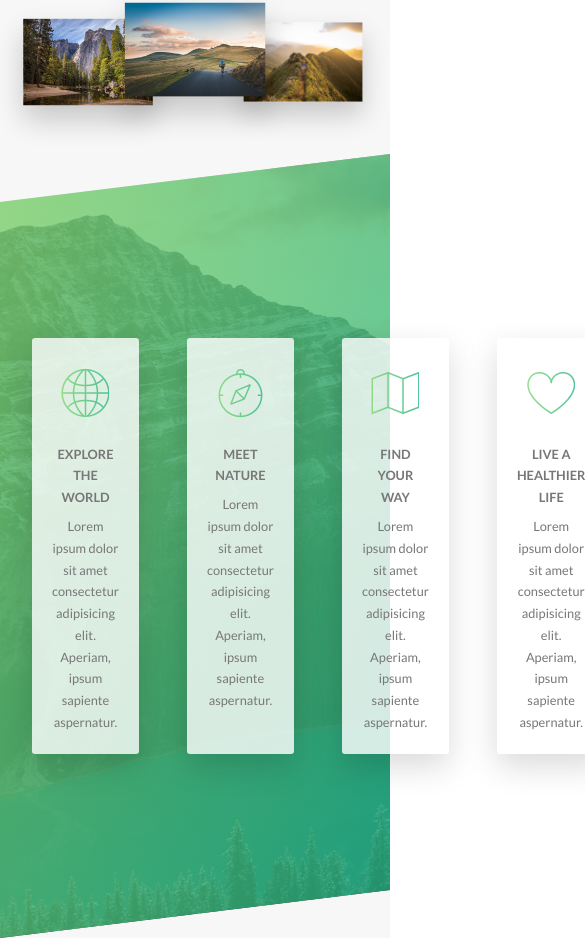
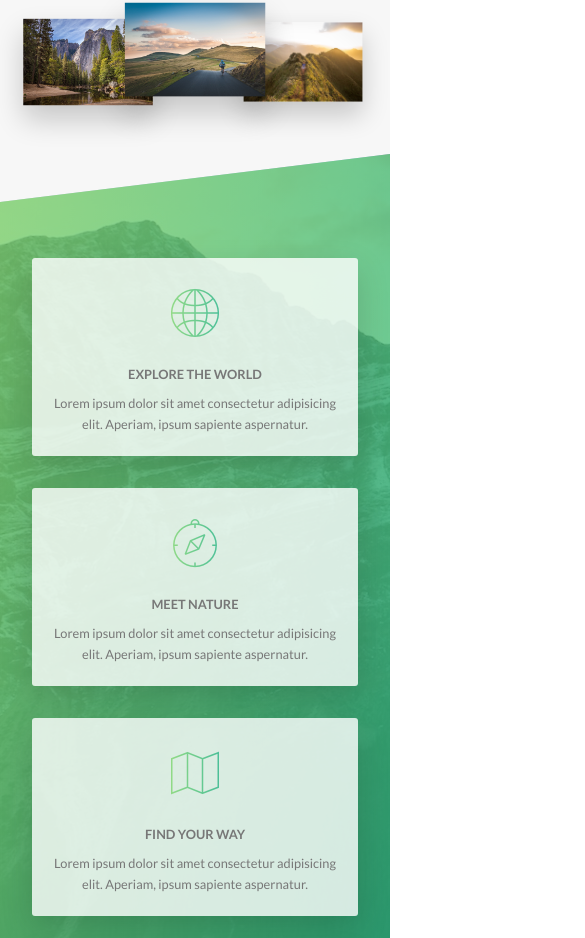
Before and after one commit to cutebunchofpixels/natours, a website: page index.html in a window 390 px wide. Shown: the part 1326-2264 px from the top of the page, 585 px wide, since content can reach past the window. Drawn offline with Linux system fonts and the light colour scheme.

Commit message:
Media queries for features and tours sections

```diff
--- a/sass/components/card/_card.scss
+++ b/sass/components/card/_card.scss
@@ -161,4 +161,33 @@
         font-size: 6rem;
         font-weight: 100;
     }
+
+    @include abstracts.mixins-respond(tab-portrait) {
+        height: auto;
+        box-shadow: 0 1.5rem 4rem rgba(abstracts.$variables-color-black, 0.2);
+        background-color: abstracts.$variables-color-white;
+
+        &__side {
+            height: auto;
+            position: relative;
+            box-shadow: none;
+
+            &--back {
+                transform: rotateY(0);
+                clip-path: polygon(0 15%, 100% 0, 100% 100%, 0% 100%);
+            }
+        }
+
+        &__cta {
+            padding: 7rem 4rem 4rem 4rem;
+        }
+
+        &__price-box {
+            margin-bottom: 3rem;
+        }
+
+        &__price-value {
+            font-size: 5rem;
+        }
+    }
 }
--- a/sass/layout/section-features/_section-features.scss
+++ b/sass/layout/section-features/_section-features.scss
@@ -16,10 +16,19 @@
         transform: skewY(7deg);
     }
 
+    @include abstracts.mixins-respond(tab-portrait) {
+        padding: 10rem 0;
+    }
+
     &__features-grid {
         display: grid;
         grid-template-columns: repeat(4, 1fr);
-        justify-items: center;
+        justify-items: space-between;
         column-gap: abstracts.$variables-column-gap;
+        row-gap: abstracts.$variables-row-gap;
+
+        @include abstracts.mixins-respond(tab-portrait) {
+            grid-template-columns: 1fr;
+        }
     }
 }
--- a/sass/layout/section-tours/_section-tours.scss
+++ b/sass/layout/section-tours/_section-tours.scss
@@ -10,5 +10,10 @@
         grid-template-columns: repeat(3, 1fr);
         justify-content: space-between;
         column-gap: abstracts.$variables-column-gap;
+        row-gap: abstracts.$variables-row-gap;
+
+        @include abstracts.mixins-respond(tab-portrait) {
+            grid-template-columns: 1fr;
+        }
     }
 }
```
Also changed, not shown: css/pages/home.css.
